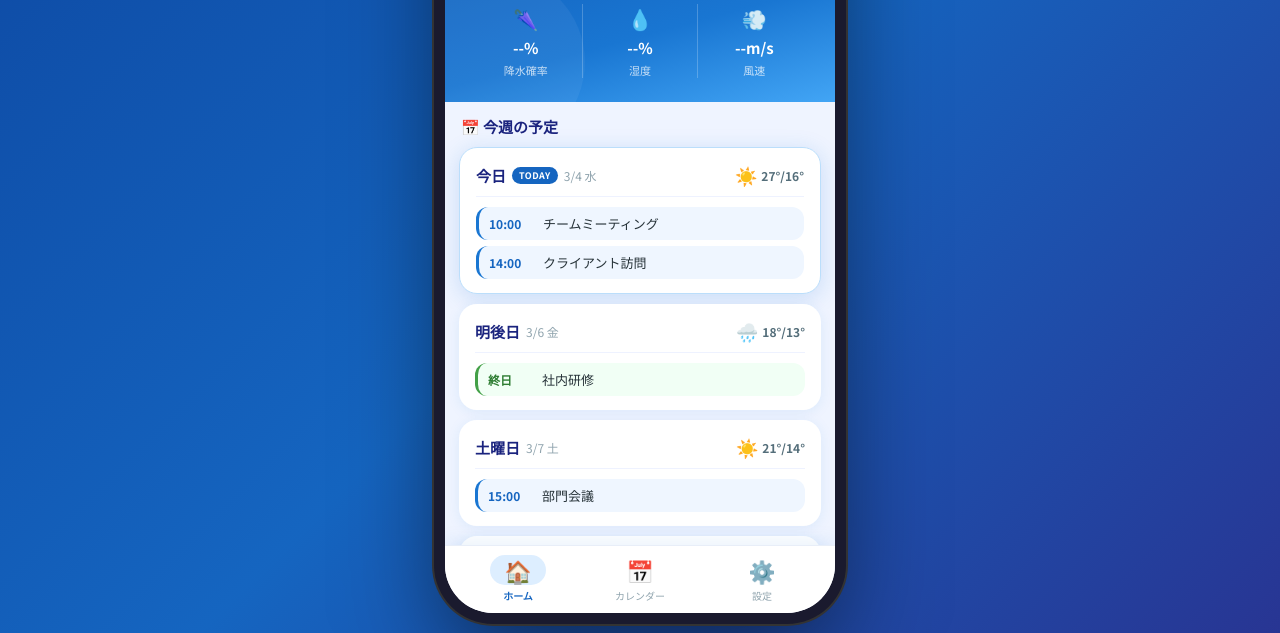
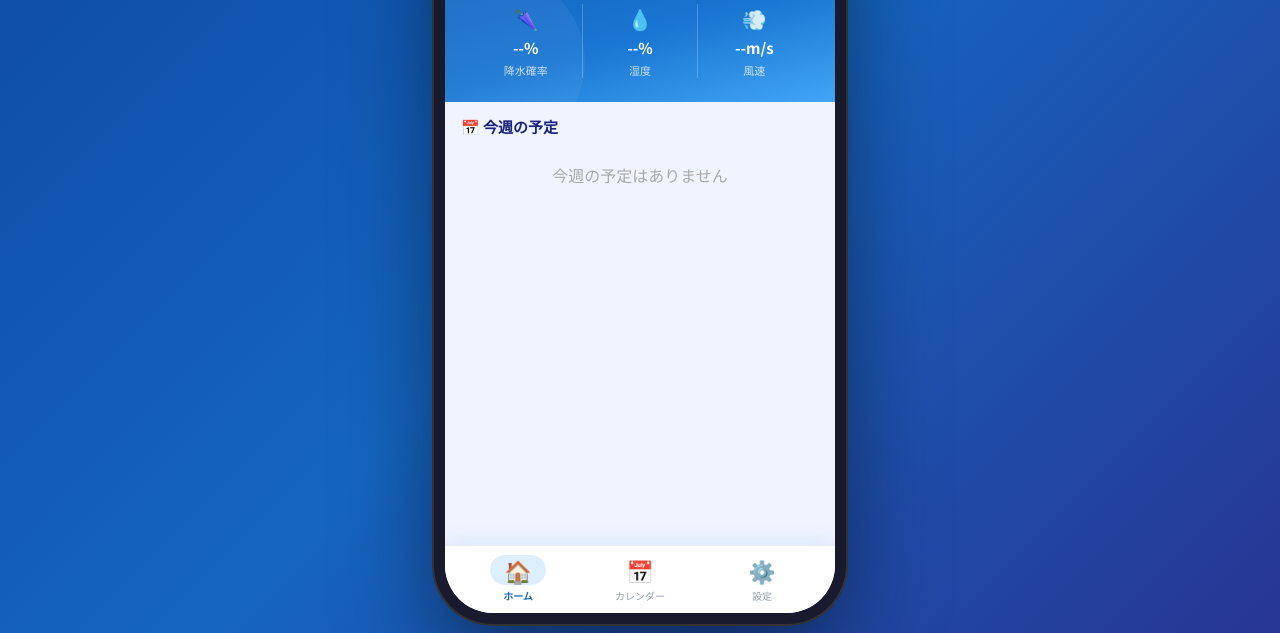
Before and after one commit to masa-pm/weather-app, a plain HTML site: page index.html in a window 1280 px wide. Shown: the part 251-884 px from the top of the page. Drawn offline with Linux system fonts and the light colour scheme.

Commit message:
feat: ホーム画面の予定を動的レンダリング

```diff
--- a/index.html
+++ b/index.html
@@ -460,120 +460,7 @@ body{
     <!-- Schedule Scroll Area -->
     <div class="sch-area">
       <div class="sch-ttl">📅 今週の予定</div>
-
-      <!-- Today -->
-      <div class="day-card today" data-day-offset="0">
-        <div class="dc-hdr">
-          <div class="dc-left">
-            <span class="dc-day">今日</span>
-            <span class="today-chip">TODAY</span>
-            <span class="dc-date">2/21 土</span>
-          </div>
-          <div class="dc-right">
-            <span class="dc-wx">☀️</span>
-            <span class="dc-temps">27°/16°</span>
-          </div>
-        </div>
-        <div class="ev-list">
-          <div class="ev timed">
-            <span class="ev-time">10:00</span>
-            <span class="ev-title">チームミーティング</span>
-          </div>
-          <div class="ev timed">
-            <span class="ev-time">14:00</span>
-            <span class="ev-title">クライアント訪問</span>
-          </div>
-        </div>
-      </div>
-
-      <!-- 翌日予定なし → カード非表示 -->
-
-      <!-- +2日 -->
-      <div class="day-card" data-day-offset="2">
-        <div class="dc-hdr">
-          <div class="dc-left">
-            <span class="dc-day">明後日</span>
-            <span class="dc-date">2/23 月</span>
-          </div>
-          <div class="dc-right">
-            <span class="dc-wx">🌧️</span>
-            <span class="dc-temps">18°/13°</span>
-          </div>
-        </div>
-        <div class="ev-list">
-          <div class="ev allday">
-            <span class="ev-time">終日</span>
-            <span class="ev-title">社内研修</span>
-          </div>
-        </div>
-      </div>
-
-      <!-- +3日 -->
-      <div class="day-card" data-day-offset="3">
-        <div class="dc-hdr">
-          <div class="dc-left">
-            <span class="dc-day">火曜日</span>
-            <span class="dc-date">2/24 火</span>
-          </div>
-          <div class="dc-right">
-            <span class="dc-wx">☀️</span>
-            <span class="dc-temps">21°/14°</span>
-          </div>
-        </div>
-        <div class="ev-list">
-          <div class="ev timed">
-            <span class="ev-time">15:00</span>
-            <span class="ev-title">部門会議</span>
-          </div>
-        </div>
-      </div>
-
-      <!-- +4日 -->
-      <div class="day-card" data-day-offset="4">
-        <div class="dc-hdr">
-          <div class="dc-left">
-            <span class="dc-day">水曜日</span>
-            <span class="dc-date">2/25 水</span>
-          </div>
-          <div class="dc-right">
-            <span class="dc-wx">⛅</span>
-            <span class="dc-temps">20°/13°</span>
-          </div>
-        </div>
-        <div class="ev-list">
-          <div class="ev timed">
-            <span class="ev-time">12:00</span>
-            <span class="ev-title">ランチ会</span>
-          </div>
-          <div class="ev timed">
-            <span class="ev-time">18:00</span>
-            <span class="ev-title">社内懇親会</span>
-          </div>
-        </div>
-      </div>
-
-      <!-- +5日予定なし → カード非表示 -->
-
-      <!-- +6日 -->
-      <div class="day-card" data-day-offset="6">
-        <div class="dc-hdr">
-          <div class="dc-left">
-            <span class="dc-day">金曜日</span>
-            <span class="dc-date">2/27 金</span>
-          </div>
-          <div class="dc-right">
-            <span class="dc-wx">🌧️</span>
-            <span class="dc-temps">17°/12°</span>
-          </div>
-        </div>
-        <div class="ev-list">
-          <div class="ev allday">
-            <span class="ev-time">終日</span>
-            <span class="ev-title">有給休暇</span>
-          </div>
-        </div>
-      </div>
-
+      <div id="home-day-cards"></div>
     </div><!-- /sch-area -->
   </div><!-- /screen-home -->
 
@@ -1230,6 +1117,7 @@ async function gcalSync() {
     const manual = stored.filter(s => s.source !== 'gcal');
     localStorage.setItem('schedules', JSON.stringify([...manual, ...gcalItems]));
     renderCalendar();
+    renderHomeSchedule();
     alert(items.length + ' 件を取り込みました！');
   } catch (e) {
     alert('同期中にエラーが発生しました: ' + e.message);
@@ -1361,6 +1249,60 @@ document.querySelectorAll('.nav-item').forEach(item => {
 
 // 初期描画
 renderCalendar();
+renderHomeSchedule();
+
+// ─── Home schedule rendering ─────────────────────────────────────────────────
+function renderHomeSchedule() {
+  const container = document.getElementById('home-day-cards');
+  if (!container) return;
+  const schedules = getSchedules();
+  const today = new Date();
+  today.setHours(0, 0, 0, 0);
+  const dayNames = ['日','月','火','水','木','金','土'];
+  let html = '';
+
+  for (let offset = 0; offset <= 6; offset++) {
+    const d = new Date(today);
+    d.setDate(today.getDate() + offset);
+    const key = calDateKey(d.getFullYear(), d.getMonth(), d.getDate());
+    const dayEvs = schedules.filter(s => s.date === key)
+      .sort((a, b) => (a.startTime || '99:99').localeCompare(b.startTime || '99:99'));
+
+    if (!dayEvs.length) continue; // 予定のない日はスキップ
+
+    const dayLabel = offset === 0 ? '今日' : offset === 1 ? '明日' : offset === 2 ? '明後日' : `${dayNames[d.getDay()]}曜日`;
+    const dateStr  = `${d.getMonth()+1}/${d.getDate()} ${dayNames[d.getDay()]}`;
+    const isToday  = offset === 0;
+
+    let evHtml = '';
+    dayEvs.forEach(ev => {
+      const timeStr = ev.allDay ? '終日' : ev.startTime;
+      const cls = ev.allDay ? 'ev allday' : 'ev timed';
+      evHtml += `<div class="${cls}"><span class="ev-time">${timeStr}</span><span class="ev-title">${ev.title}</span></div>`;
+    });
+
+    html += `
+      <div class="day-card${isToday ? ' today' : ''}" data-day-offset="${offset}">
+        <div class="dc-hdr">
+          <div class="dc-left">
+            <span class="dc-day">${dayLabel}</span>
+            ${isToday ? '<span class="today-chip">TODAY</span>' : ''}
+            <span class="dc-date">${dateStr}</span>
+          </div>
+          <div class="dc-right">
+            <span class="dc-wx"></span>
+            <span class="dc-temps">--°/--°</span>
+          </div>
+        </div>
+        <div class="ev-list">${evHtml}</div>
+      </div>`;
+  }
+
+  if (!html) {
+    html = '<div style="padding:16px;color:#aaa;text-align:center;">今週の予定はありません</div>';
+  }
+  container.innerHTML = html;
+}
 
 // ─── Live clock ───────────────────────────────────────────────────────────────
 (function tick() {
```
